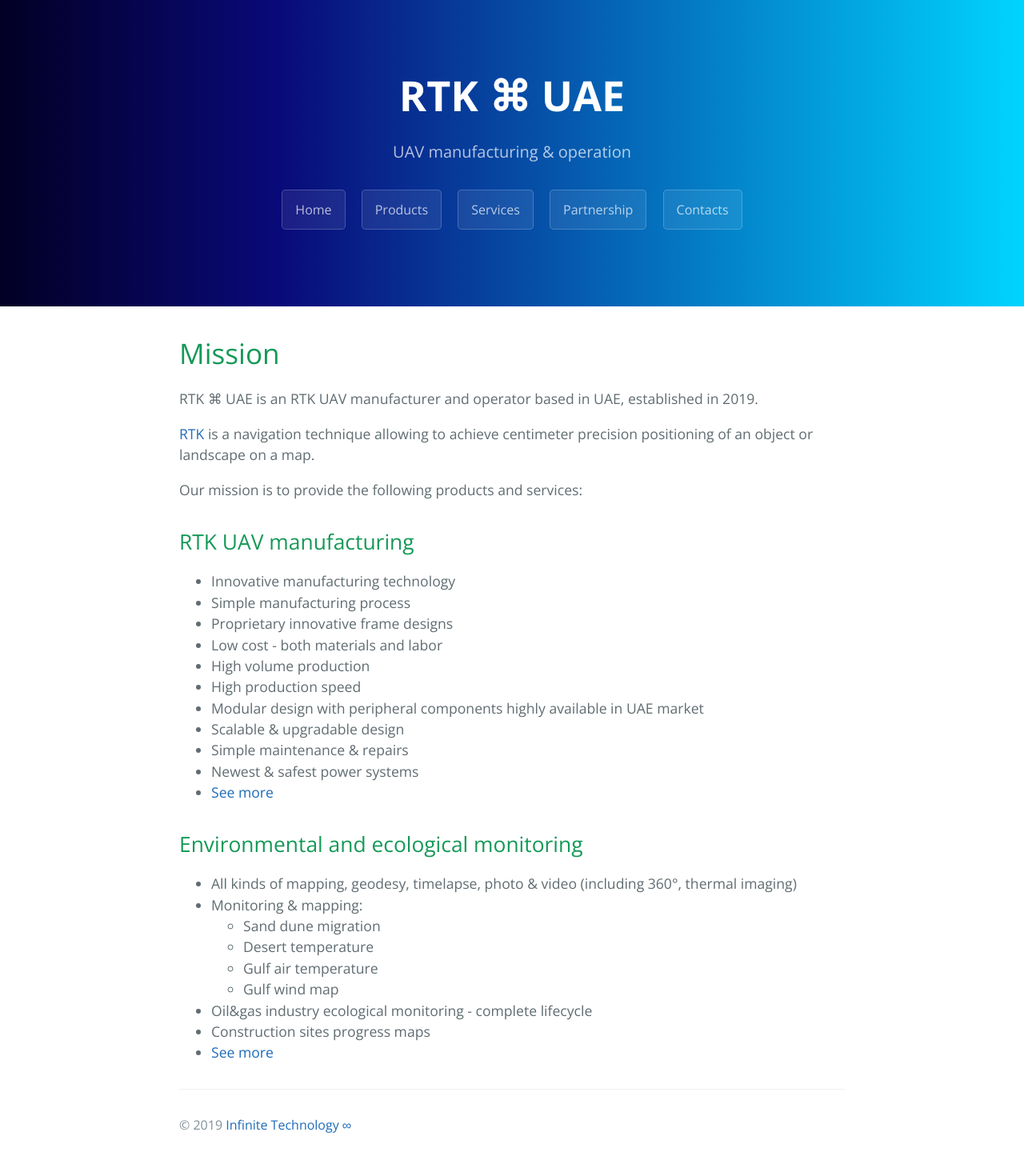
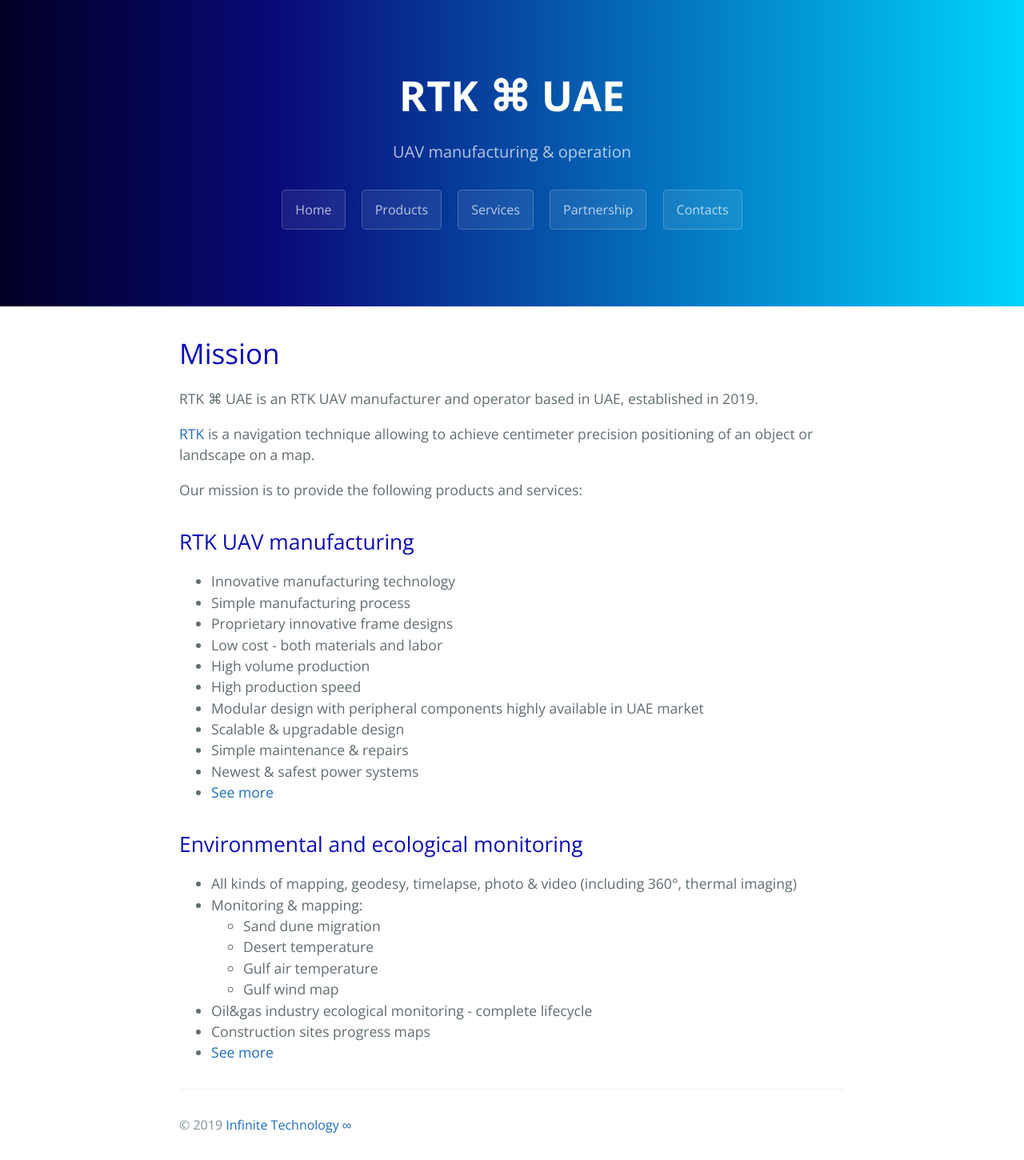
Before and after one commit to RTK-AE/rtk-ae.github.io, a Jekyll site: the page built from index.md, in a window 1280 px wide. Shown: the whole page at 80% size. Built offline with Jekyll 4.4.1, drawn with Linux system fonts in a browser that asks for light colours; our own code applies the rules of GitHub Pages for plain Markdown files.

Commit message:
Updating contents

```diff
--- a/_sass/variables.scss
+++ b/_sass/variables.scss
@@ -8,7 +8,7 @@ $header-bg-color: #159957 !default;
 $header-bg-color-secondary: #155799 !default;
 
 // Text
-$section-headings-color: #159957 !default;
+$section-headings-color: #0a0ab9 !default;
 $body-text-color: #606c71 !default;
 $body-link-color: #1e6bb8 !default;
 $blockquote-text-color: #819198 !default;
```
